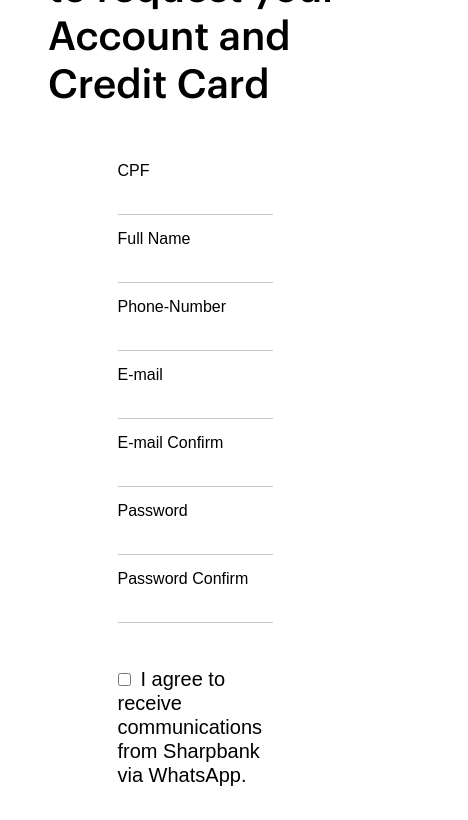
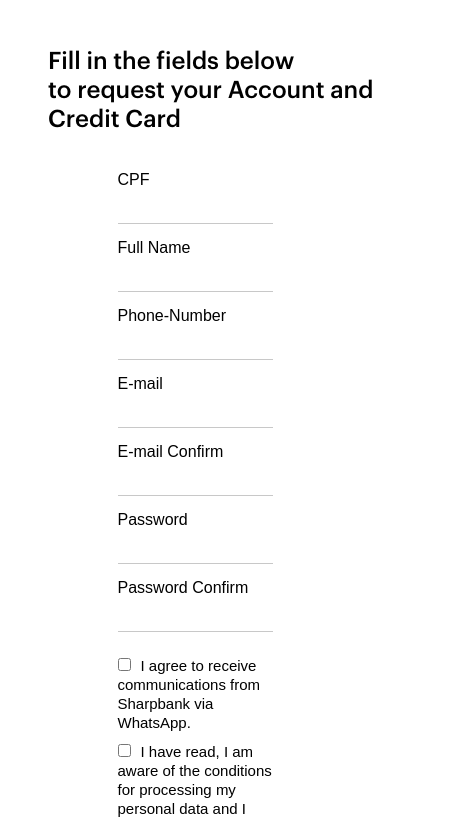
Before and after one commit to GabrielCollares/WebBankFrontEnd, a React (Vite) app: page /register in a window 390 px wide. Shown: the top 820 px of the page, 468 px wide, since content can reach past the window. Built offline with nearby package versions, Linux system fonts and the light colour scheme; a web font is replaced by a local one.

Commit message:
ajust responsive

```diff
--- a/src/pages/register.css
+++ b/src/pages/register.css
@@ -126,7 +126,23 @@ width: 50%;
 
     }
 
-    @media (max-width:1200px) {
+    @media (max-width:1600px) {
+        .imgcard3 {
+            margin-top: 5rem;
+            width: 45rem;
+        }
+
+    }
+
+
+    @media (max-width:1500px) {
+
+        .section3 {
+            background-color: white;
+            height: 100%;
+            display: flex;
+            flex-direction:row;
+        }
 
         .Conteiner {
             display: flex;
@@ -136,31 +152,33 @@ width: 50%;
         .cardRegister {
             display: flex;
     flex-direction: row;
-    margin-top: 4rem;
-            width: 120%;
+margin-bottom: 1rem;
+            width: 100%;
                 background-color: #ffffff;
             }
 
 
         .textcard3 {
             font-family: "Graphik-Medium";
-            font-weight: 550;
-            font-size: 2.5rem;
+            font-weight: 200;
+            font-size: 1.5rem;
               color: #000000;}
               .formulario {
 
                 padding: 20px;
                 width: 50%;
                 margin: auto;
-                margin-top: 2rem;
-
-
             }
 
         .formulariodiv {
             flex-direction: column;
             display: flex;
             width: 100%;
+        }
+
+        .checkbox-wpp, .checkbox-condiction {
+            margin-top: 10px;
+            font-size: 15px;
         }
 
 
```
